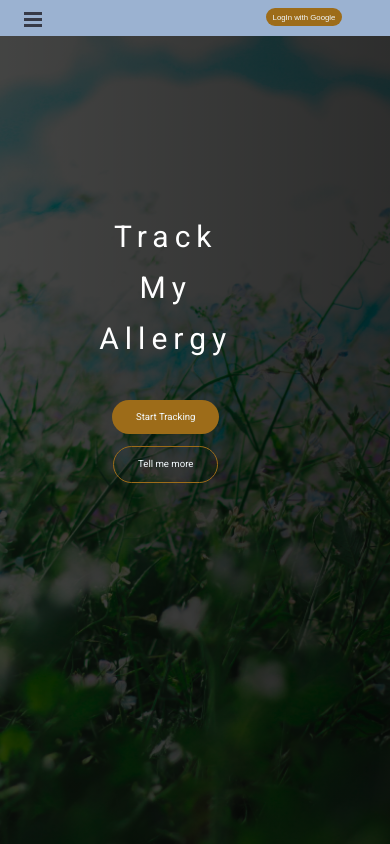
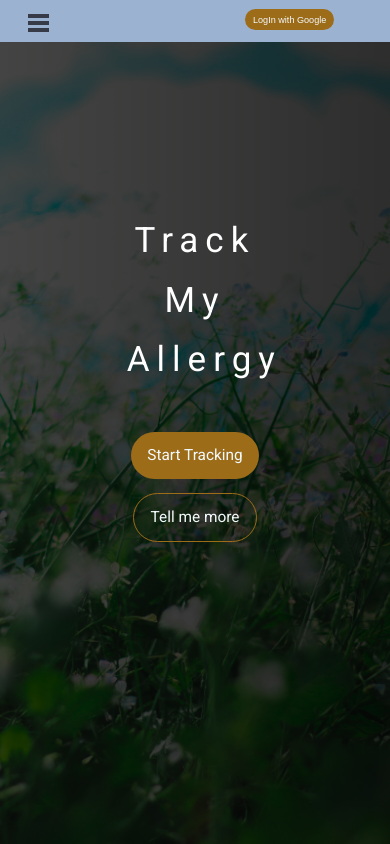
Before and after one commit to JeenaJohn/allergy-tracker, a React (Create React App) app: page / in a window 390 px wide. Shown: the top 844 px of the page. Built offline with nearby package versions, Linux system fonts and the light colour scheme; no server answers.

Commit message:
Font size changed to 7px for max-width 480px

```diff
--- a/src/resources/css/buttons.css
+++ b/src/resources/css/buttons.css
@@ -10,9 +10,9 @@
   background-color: #9D6C19;
   color: #f3fafe;
 
-  padding: 1.5rem 4rem;
-  border-radius: 10rem;
-  font-size: 1.6rem;
+  padding: 1.5rem 2.4rem;
+  border-radius: 8rem;
+  font-size: 2.2rem;
 }
 
 
--- a/src/resources/css/queries.css
+++ b/src/resources/css/queries.css
@@ -46,6 +46,7 @@ $breakpoint arguement choices:
 
   .header__text-box {
     width: 35%;
+    margin-left: 32.5%;
   }
 
   .header-main-button{
@@ -68,48 +69,6 @@ $breakpoint arguement choices:
 
 @media only screen and (max-width: 480px) {
   html {
-    font-size: 6px;
+    font-size: 7px;
   }
 }
-
-/*
- Big tablet to 1200px (widths smalller than the 1140px row)
-@media only screen and (max-width: 1200px){
-
-    .row { padding: 0 2%;}
-
-}
-
-
-/* Small tablet to big tablet : from 768px to 1023px
-@media only screen and (max-width: 1023px){
-  body { font-size: 18px;}
-  section {padding: 60px o;}
-
-  .long-copy{
-    width:80%;
-    margin-left:10%;
-
-  }
-
-}
-
-
-/* Small phones to small tablets : from 481px to 767px
-@media only screen and (max-width: 767px){
-  input[type=checkbox]{
-    margin: 2% 5%;
-
-    .col {
-    	width: 100%;
-    	margin: 0 0 4% 0;
-    }
-  }
-}
-
-/* Small phones: from 0 to 480px
-@media only screen and (max-width: 480px){
-  section {padding: 25px o;}
-  contact-form {width: 100%;}
-}
-*/
```
